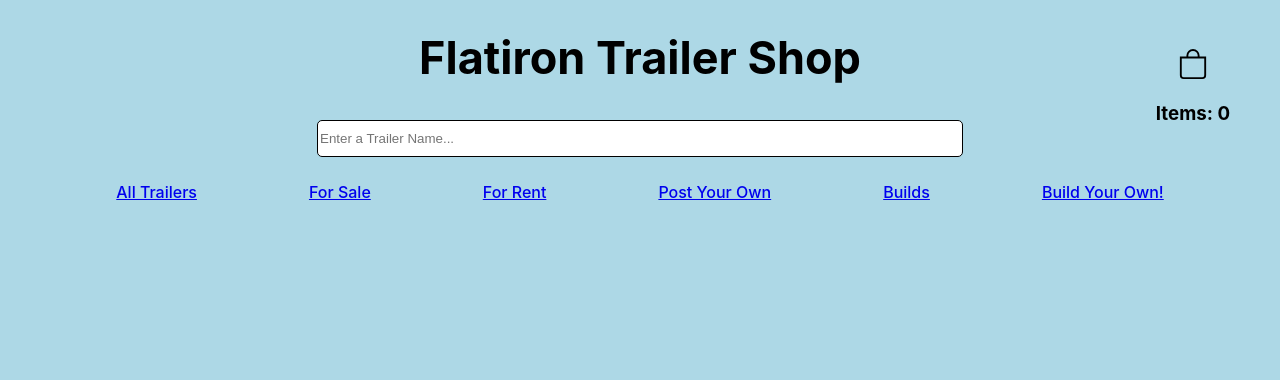
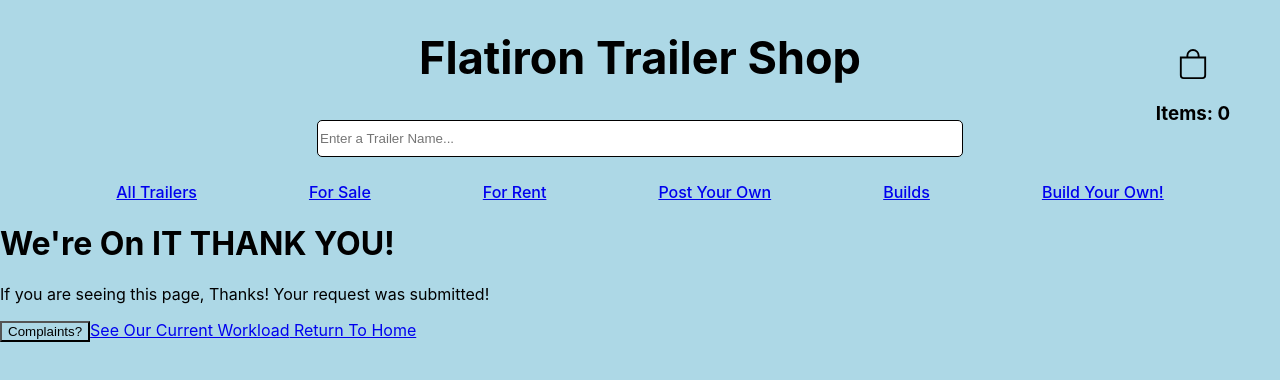
Before and after one commit to Conrad-E-Code/Trailer-Depot, a React (Create React App) app: page /Thankyou in a window 1280 px wide. Shown: the top 380 px of the page. Built offline with nearby package versions, Linux system fonts and the light colour scheme; no server answers; data requests are answered from the project's data file.

Commit message:
Added Thank You Element

```diff
--- a/db.json
+++ b/db.json
@@ -52,6 +52,20 @@
       ],
       "buildDesc": "We created this build to move hay bails back on the farm and then called it duper",
       "customize": "Somebody's great idea, put the lugnuts on backwards and then reverse them and put them on the right way actually"
+    },
+    {
+      "name": "Demo",
+      "packages": [
+        {
+          "id": 111,
+          "name": "Starter Package",
+          "description": "Includes basic road-safety",
+          "price": 200
+        }
+      ],
+      "buidDesc": "I Want A Trailer That can Float across the sea.",
+      "customize": "Sailboat",
+      "id": 3
     }
   ],
   "packages": [
--- a/src/components/App.js
+++ b/src/components/App.js
@@ -11,6 +11,7 @@ import BuildList from "./BuildList"
 import PackageList from './PackageList';
 import BuildForm from './BuildForm';
 import ShoppingCart from './ShoppingCart'
+import ThankYou from './ThankYou';
 
 function App() {
 
@@ -76,6 +77,7 @@ function increment() {
         <Route element={<MainList handleDelete={handleDelete} trailers={filterTrailers()} increment={increment}/>} path="/"/>
         <Route element={<ReviewPage />} path="/trailers/:id/details"/>
         <Route element={<BuildForm builds={builds} setBuilds={setBuilds} />} path="/builds/new"></Route>
+        <Route element={<ThankYou />} path="/Thankyou"></Route>
       </Routes>
     </div>
   )
--- a/src/components/BuildForm.js
+++ b/src/components/BuildForm.js
@@ -53,7 +53,7 @@ function BuildForm({builds, setBuilds}) {
     //   })
 
     useEffect(() => {
-fetch("http://localhost:3001/packages")
+fetch("http://localhost:3000/packages")
 .then(r => r.json())
 .then((packsData => setAvailPacks(packsData)))
     },[])
@@ -86,11 +86,11 @@ const bpObj = {
     headers:{"content-type": "application/json"},
     body: JSON.stringify(buildFormData)
 }
-    fetch("http://localhost:3001/builds",bpObj)
+    fetch("http://localhost:3000/builds",bpObj)
     .then(r => r.json())
     .then(respBuild => {
         setBuilds([respBuild, ...builds])
-        history("/builds")
+        history("/Thankyou")
     })
 
    }
--- /dev/null
+++ b/src/components/ThankYou.js
@@ -0,0 +1,19 @@
+import {Link} from "react-router-dom"
+import useSound from "use-sound"
+import buildButton from "../sound/buildButton.mp3"
+function ThankYou(props) {
+  const [play] = useSound(buildButton)
+return(
+    <div>
+        <h1>We're On IT THANK YOU!
+        </h1>
+        <p>If you are seeing this page, Thanks! Your request was submitted!</p>
+        <button onClick={play} >Complaints?</button>
+        <Link to="/builds">See Our Current Workload</Link>
+        <Link to="/"> Return To Home</Link>
+
+    </div>
+    )
+}
+
+export default ThankYou
```
